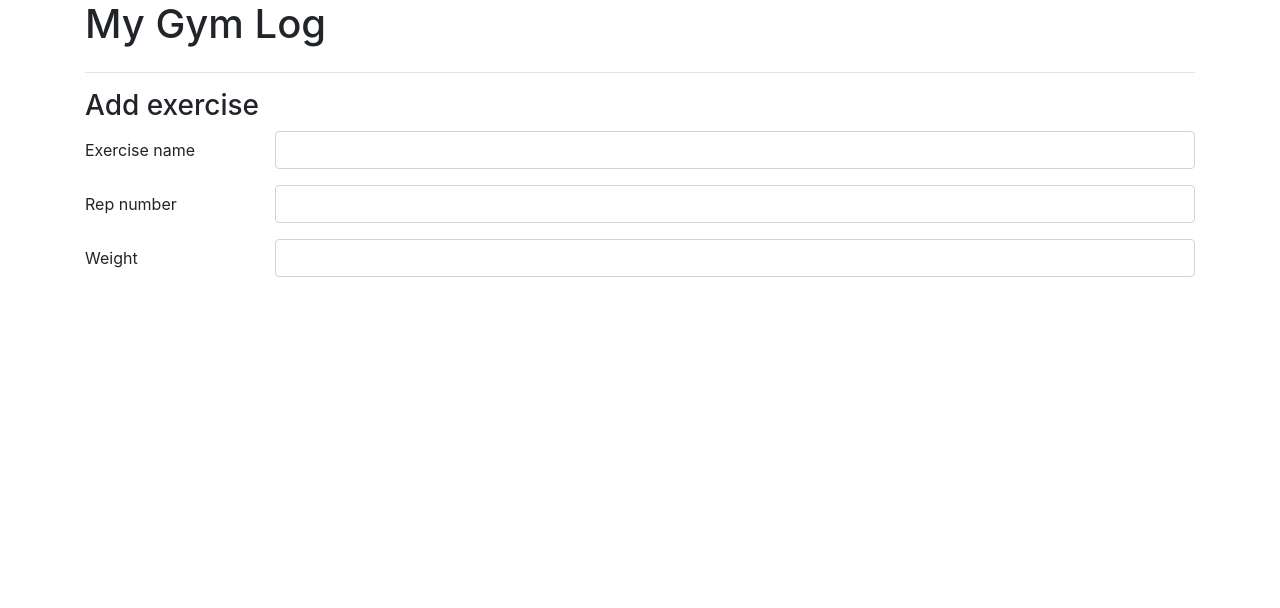
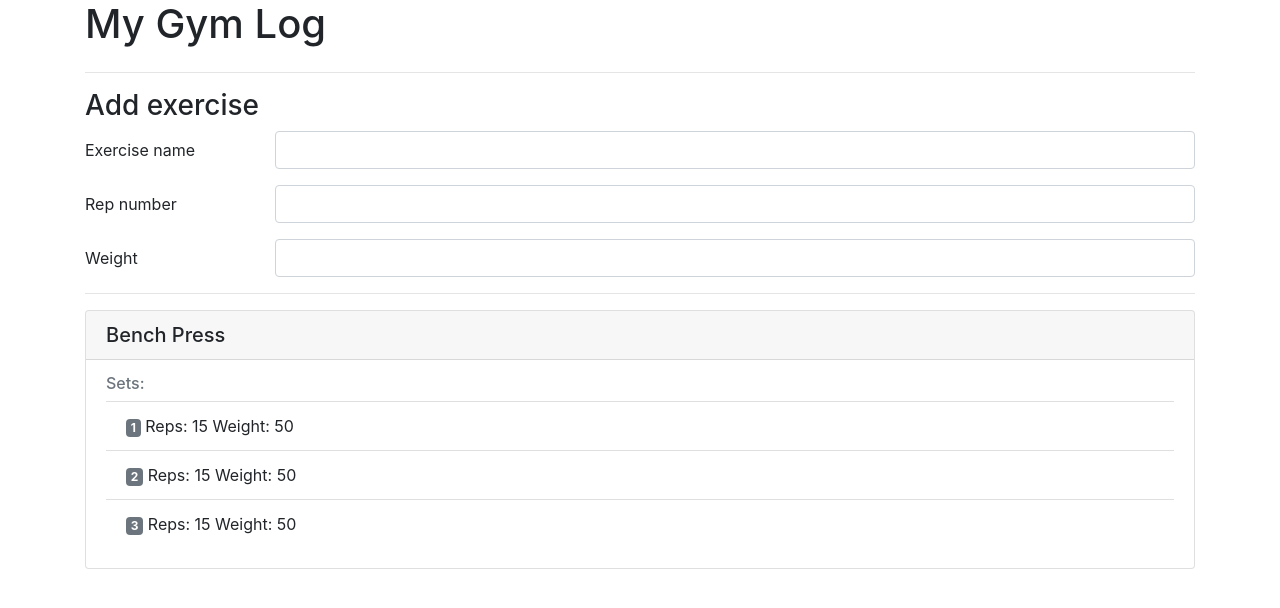
Before and after one commit to nikitadrozdovskii/my-gym-log, an Angular app: page / in a window 1280 px wide. Shown: the top 608 px of the page. Built offline with nearby package versions, Linux system fonts and the light colour scheme.

Commit message:
Added ExeDetailComponent with hardcoded exercise details

```diff
--- a/src/app/app.component.html
+++ b/src/app/app.component.html
@@ -24,6 +24,8 @@
             </div>
             </div>
       </form>
+      <hr>
+      <app-exe-detail></app-exe-detail>
     </div>
   </div>
 </div>
--- a/src/app/app.module.ts
+++ b/src/app/app.module.ts
@@ -2,10 +2,12 @@ import { BrowserModule } from '@angular/platform-browser';
 import { NgModule } from '@angular/core';
 
 import { AppComponent } from './app.component';
+import { ExeDetailComponent } from './exe-detail/exe-detail.component';
 
 @NgModule({
   declarations: [
-    AppComponent
+    AppComponent,
+    ExeDetailComponent
   ],
   imports: [
     BrowserModule
--- /dev/null
+++ b/src/app/exe-detail/exe-detail.component.html
@@ -0,0 +1,11 @@
+<div class="card">
+    <h5 class="card-header">Bench Press</h5>
+  <div class="card-body">
+    <h6 class="card-subtitle mb-2 text-muted">Sets:</h6>
+    <ul class="list-group list-group-flush">
+      <li class="list-group-item"> <span class="badge badge-secondary">1</span> Reps: 15 Weight: 50</li>
+      <li class="list-group-item"> <span class="badge badge-secondary">2</span> Reps: 15 Weight: 50</li>
+      <li class="list-group-item"> <span class="badge badge-secondary">3</span> Reps: 15 Weight: 50</li>
+    </ul>
+  </div>
+</div>
--- /dev/null
+++ b/src/app/exe-detail/exe-detail.component.ts
@@ -0,0 +1,15 @@
+import { Component, OnInit } from '@angular/core';
+
+@Component({
+  selector: 'app-exe-detail',
+  templateUrl: './exe-detail.component.html',
+  styleUrls: ['./exe-detail.component.css']
+})
+export class ExeDetailComponent implements OnInit {
+
+  constructor() { }
+
+  ngOnInit() {
+  }
+
+}
```
Also changed, not shown: src/app/exe-detail/exe-detail.component.css (added), 1 other file (tests, documents, lock files or other folders).
